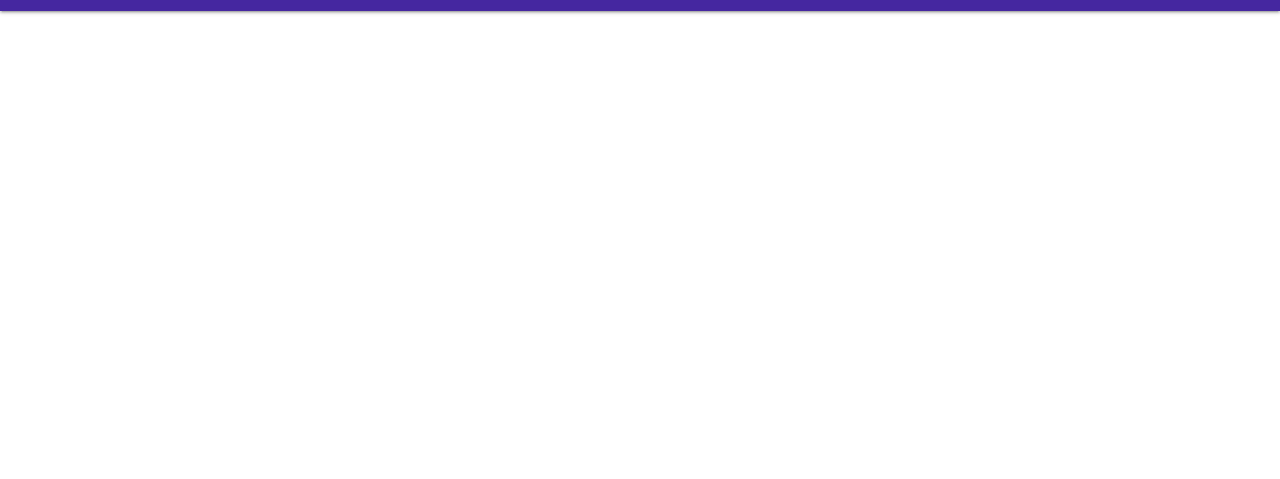
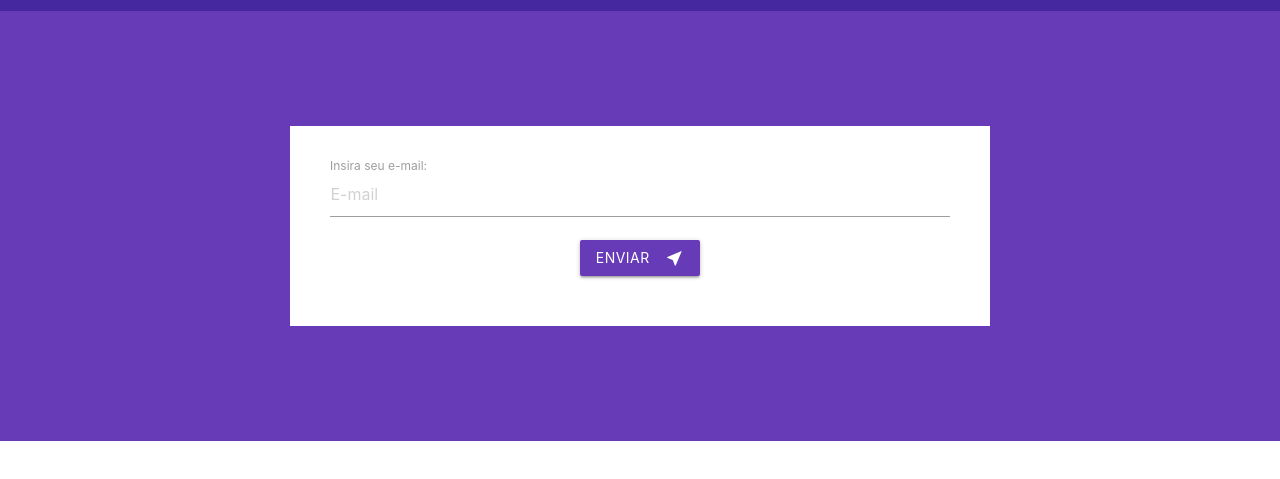
Before and after one commit to tedborges/Projeto07, a plain HTML site: page index.html in a window 1280 px wide. Shown: the part 53-532 px from the top of the page. Drawn offline with nearby package versions, Linux system fonts and the light colour scheme.

Commit message:
Adicionando formúlario e botão

```diff
--- a/css/style.css
+++ b/css/style.css
@@ -2,3 +2,19 @@ nav ul a,
 nav .brand-logo {
   color: white;
 }
+
+.sect1 {
+  position: relative;
+  min-height: 400px;
+}
+
+.form-container {
+  position: absolute;
+  top: 50%;
+  left: 50%;
+  transform: translate(-50%, -50%);
+  background-color: white;
+  padding: 15px 2%;
+  max-width: 700px;
+  width: 100%;
+}
--- a/index.html
+++ b/index.html
@@ -44,6 +44,38 @@
       </div>
     </nav>
 
+    <div class="section deep-purple">
+      <div class="container sect1">
+        <div class="form-container">
+          <div class="row">
+            <div class="col s12">
+              <form>
+                <div class="input-field col s12">
+                  <input
+                    placeholder="E-mail"
+                    id="e-mail"
+                    type="text"
+                    class="validate"
+                  />
+                  <label for="first_name">Insira seu e-mail:</label>
+                </div>
+                <div class="input-field center-align">
+                  <button
+                    class="btn waves-effect deep-purple"
+                    type="submit"
+                    name="action"
+                  >
+                    Enviar
+                    <i class="material-icons right">near_me</i>
+                  </button>
+                </div>
+              </form>
+            </div>
+          </div>
+        </div>
+      </div>
+    </div>
+
     <!--  Scripts-->
     <script src="https://code.jquery.com/jquery-2.1.1.min.js"></script>
     <script src="js/materialize.js"></script>
```
